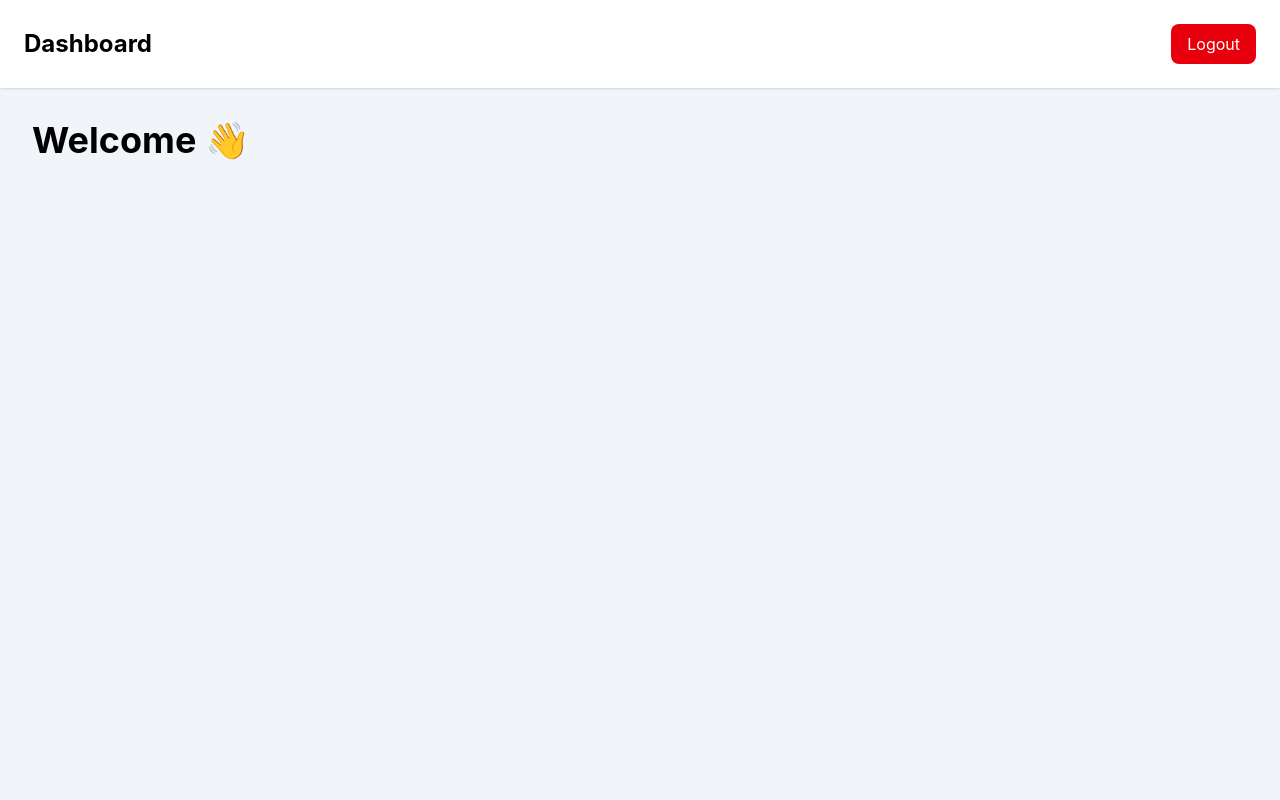
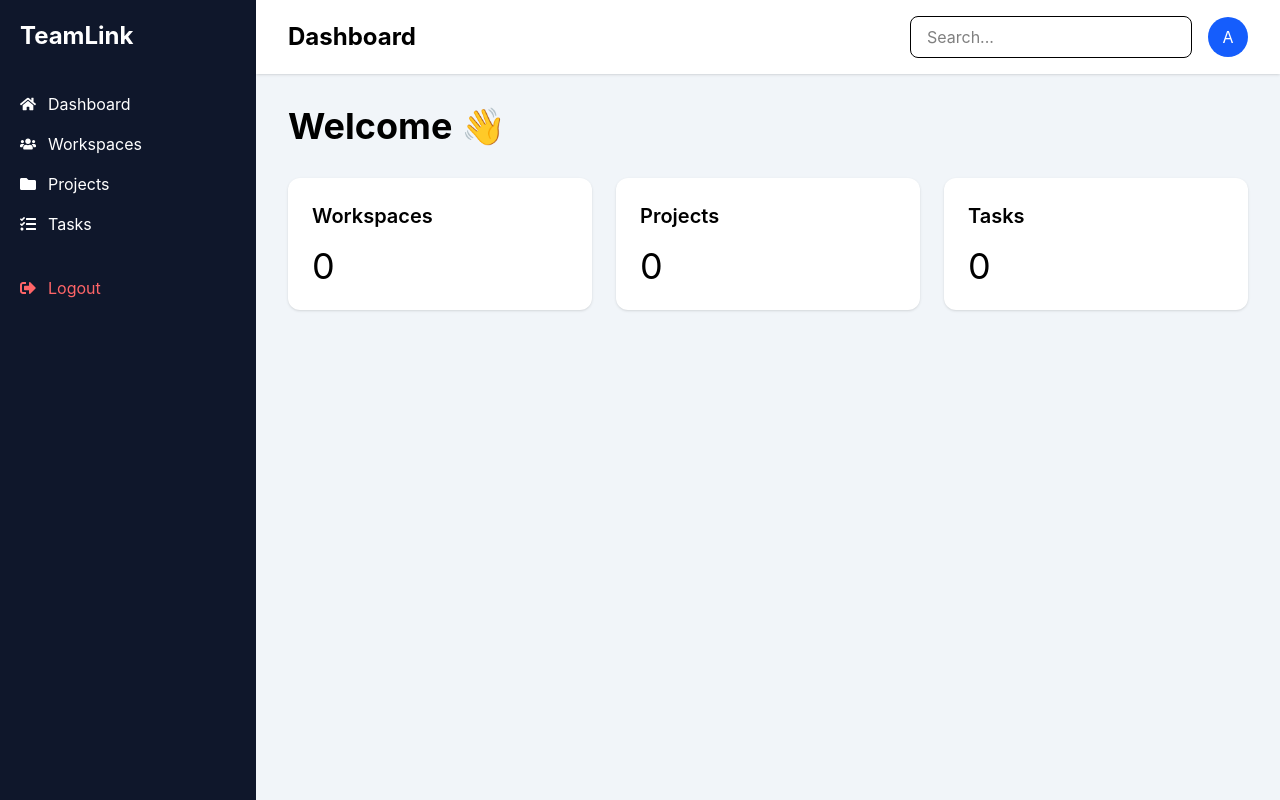
Before and after one commit to akhileshrana079-hub/team-collab-saas, a React (Vite) app in the folder client/: page /dashboard in a window 1280 px wide. Built offline with nearby package versions, Linux system fonts and the light colour scheme; sample sign-in values are in the browser's storage.

Commit message:
feat: add dashboard layout with sidebar and navbar

```diff
--- a/client/package.json
+++ b/client/package.json
@@ -15,6 +15,7 @@
     "react": "^19.2.7",
     "react-dom": "^19.2.7",
     "react-hot-toast": "^2.6.0",
+    "react-icons": "^5.7.0",
     "react-router-dom": "^7.18.1",
     "tailwindcss": "^4.3.2"
   },
--- a/client/src/components/layout/Navbar.jsx
+++ b/client/src/components/layout/Navbar.jsx
@@ -0,0 +1,27 @@
+function Navbar() {
+  return (
+    <header className="bg-white shadow px-8 py-4 flex justify-between items-center">
+
+      <h2 className="text-2xl font-bold">
+        Dashboard
+      </h2>
+
+      <div className="flex items-center gap-4">
+
+        <input
+          type="text"
+          placeholder="Search..."
+          className="border rounded-lg px-4 py-2"
+        />
+
+        <div className="w-10 h-10 rounded-full bg-blue-600 text-white flex items-center justify-center">
+          A
+        </div>
+
+      </div>
+
+    </header>
+  );
+}
+
+export default Navbar;
--- a/client/src/components/layout/Sidebar.jsx
+++ b/client/src/components/layout/Sidebar.jsx
@@ -0,0 +1,74 @@
+import {
+  FaHome,
+  FaUsers,
+  FaFolder,
+  FaTasks,
+  FaSignOutAlt,
+} from "react-icons/fa";
+
+import { Link, useNavigate } from "react-router-dom";
+
+function Sidebar() {
+  const navigate = useNavigate();
+
+  const logout = () => {
+    localStorage.removeItem("token");
+    navigate("/login");
+  };
+
+  return (
+    <aside className="w-64 bg-slate-900 text-white h-screen p-5">
+
+      <h1 className="text-2xl font-bold mb-10">
+        TeamLink
+      </h1>
+
+      <nav className="space-y-4">
+
+        <Link
+          to="/dashboard"
+          className="flex items-center gap-3 hover:text-blue-400"
+        >
+          <FaHome />
+          Dashboard
+        </Link>
+
+        <Link
+          to="/workspaces"
+          className="flex items-center gap-3 hover:text-blue-400"
+        >
+          <FaUsers />
+          Workspaces
+        </Link>
+
+        <Link
+          to="/projects"
+          className="flex items-center gap-3 hover:text-blue-400"
+        >
+          <FaFolder />
+          Projects
+        </Link>
+
+        <Link
+          to="/tasks"
+          className="flex items-center gap-3 hover:text-blue-400"
+        >
+          <FaTasks />
+          Tasks
+        </Link>
+
+      </nav>
+
+      <button
+        onClick={logout}
+        className="mt-10 flex items-center gap-3 text-red-400"
+      >
+        <FaSignOutAlt />
+        Logout
+      </button>
+
+    </aside>
+  );
+}
+
+export default Sidebar;
--- a/client/src/layouts/DashboardLayout.jsx
+++ b/client/src/layouts/DashboardLayout.jsx
@@ -0,0 +1,24 @@
+import Sidebar from "../components/layout/Sidebar";
+import Navbar from "../components/layout/Navbar";
+
+function DashboardLayout({ children }) {
+  return (
+    <div className="flex">
+
+      <Sidebar />
+
+      <div className="flex-1 bg-slate-100 min-h-screen">
+
+        <Navbar />
+
+        <main className="p-8">
+          {children}
+        </main>
+
+      </div>
+
+    </div>
+  );
+}
+
+export default DashboardLayout;
--- a/client/src/pages/Dashboard/Dashboard.jsx
+++ b/client/src/pages/Dashboard/Dashboard.jsx
@@ -1,40 +1,48 @@
-import { useNavigate } from "react-router-dom";
+import DashboardLayout from "../../layouts/DashboardLayout";
 
 function Dashboard() {
-  const navigate = useNavigate();
+  return (
+    <DashboardLayout>
 
-  const handleLogout = () => {
-    localStorage.removeItem("token");
-    navigate("/login");
-  };
+      <h1 className="text-4xl font-bold mb-8">
+        Welcome 👋
+      </h1>
 
-  return (
-    <div className="min-h-screen bg-slate-100">
+      <div className="grid grid-cols-3 gap-6">
 
-      <div className="flex justify-between items-center p-6 bg-white shadow">
+        <div className="bg-white rounded-xl shadow p-6">
+          <h2 className="text-xl font-semibold">
+            Workspaces
+          </h2>
 
-        <h1 className="text-2xl font-bold">
-          Dashboard
-        </h1>
+          <p className="text-4xl mt-4">
+            0
+          </p>
+        </div>
 
-        <button
-          onClick={handleLogout}
-          className="bg-red-600 text-white px-4 py-2 rounded-lg"
-        >
-          Logout
-        </button>
+        <div className="bg-white rounded-xl shadow p-6">
+          <h2 className="text-xl font-semibold">
+            Projects
+          </h2>
+
+          <p className="text-4xl mt-4">
+            0
+          </p>
+        </div>
+
+        <div className="bg-white rounded-xl shadow p-6">
+          <h2 className="text-xl font-semibold">
+            Tasks
+          </h2>
+
+          <p className="text-4xl mt-4">
+            0
+          </p>
+        </div>
 
       </div>
 
-      <div className="p-8">
-
-        <h2 className="text-4xl font-bold">
-          Welcome 👋
-        </h2>
-
-      </div>
-
-    </div>
+    </DashboardLayout>
   );
 }
 
```
Also changed, not shown: 1 other file (tests, documents, lock files or other folders).
